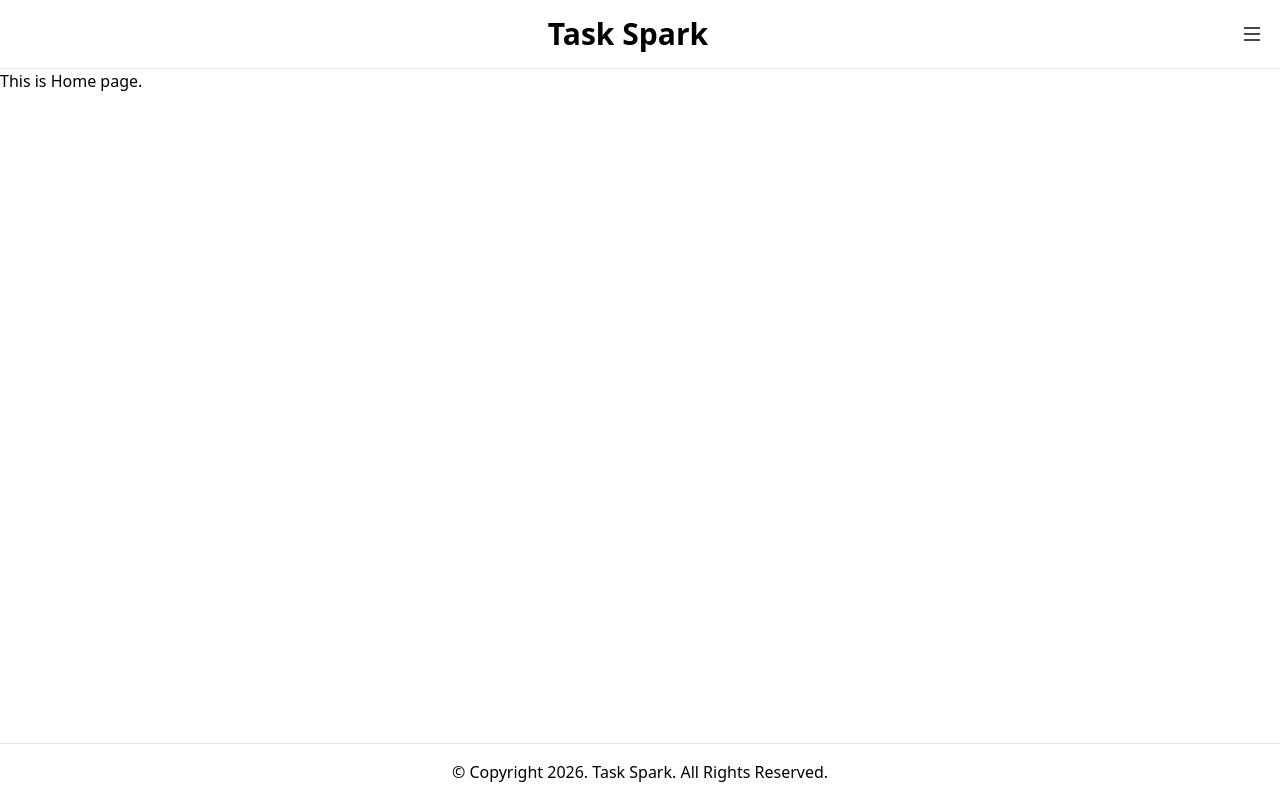
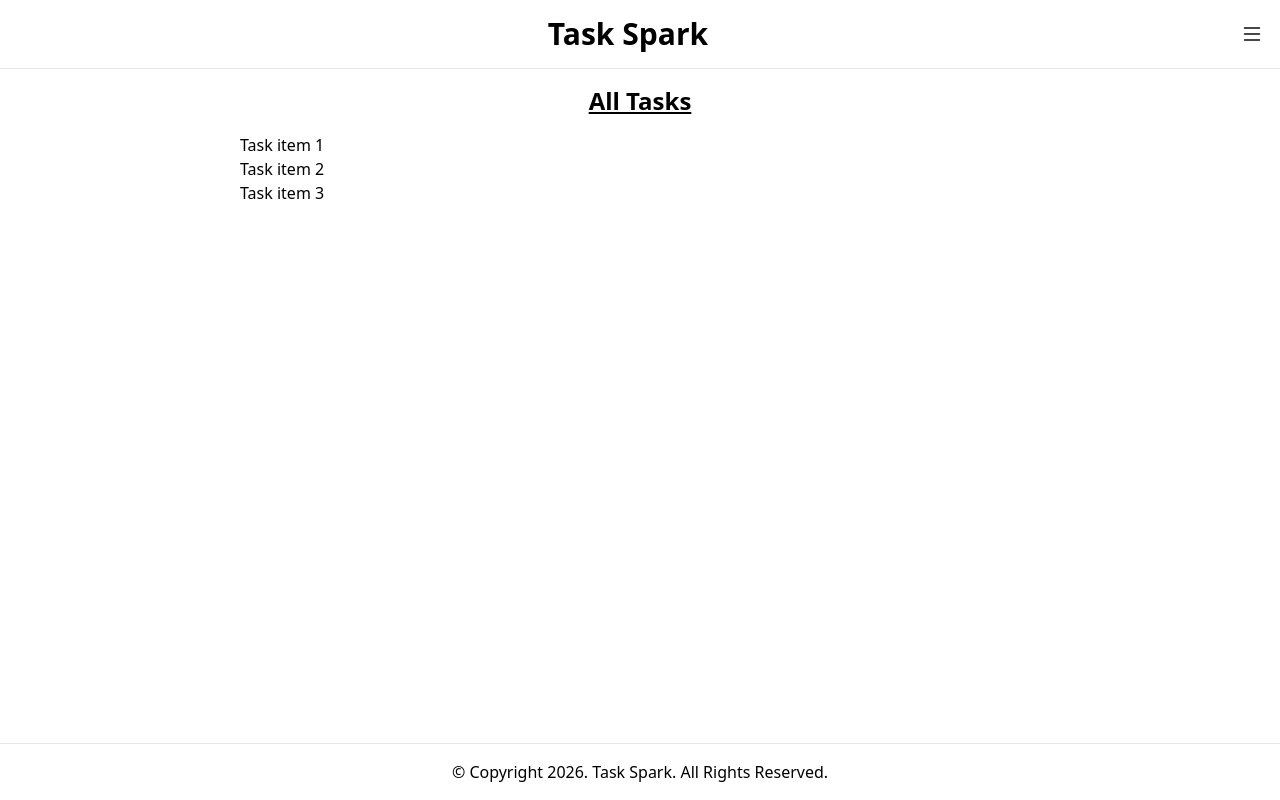
Before and after one commit to unrealblood/task-spark-dev-reactjs-frontend, a React (Vite) app: page / in a window 1280 px wide. Built offline with nearby package versions, Linux system fonts and the light colour scheme.

Commit message:
update Home page to show all tasks and add dummy tasks

```diff
--- /dev/null
+++ b/src/components/home/TaskItem.jsx
@@ -0,0 +1,9 @@
+function TaskItem({content, completed}) {
+    return (
+        <div>
+            {content}
+        </div>
+    );
+}
+
+export { TaskItem };
--- /dev/null
+++ b/src/components/home/TasksGrid.jsx
@@ -0,0 +1,19 @@
+import { TaskItem } from "./";
+
+function TasksGrid({tasks}) {
+    return (
+        <div className="mt-4 w-[800px] m-auto">
+            {
+            (tasks.length > 0)
+            ?
+            tasks.map((task) => (
+                <TaskItem key={task.id} {...task} />
+            ))
+            :
+            <p className="text-center">No tasks found. Maybe add some.</p>
+            }
+        </div>
+    );
+}
+
+export { TasksGrid };
--- /dev/null
+++ b/src/components/home/index.jsx
@@ -0,0 +1,2 @@
+export { TasksGrid } from "./TasksGrid";
+export { TaskItem } from "./TaskItem";
--- a/src/pages/Home.jsx
+++ b/src/pages/Home.jsx
@@ -1,7 +1,29 @@
+import { TasksGrid } from "../components/home";
+
 function Home() {
+    const tasks = [
+        {
+            id: 0,
+            content: "Task item 1",
+            completed: false
+        },
+        {
+            id: 1,
+            content: "Task item 2",
+            completed: true
+        },
+        {
+            id: 2,
+            content: "Task item 3",
+            completed: false
+        },
+    ];
+
     return (
-        <div>
-            This is Home page.
+        <div className="mt-4">
+            <h2 className="text-center font-bold text-2xl underline">All Tasks</h2>
+
+            <TasksGrid tasks={tasks} />
         </div>
     );
 }
```
